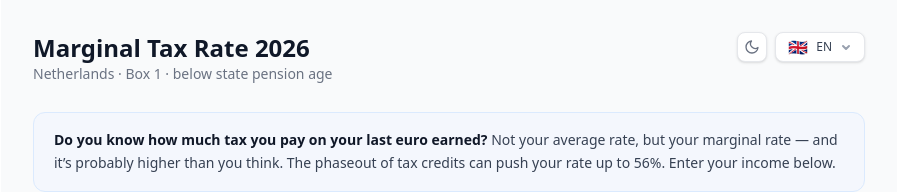
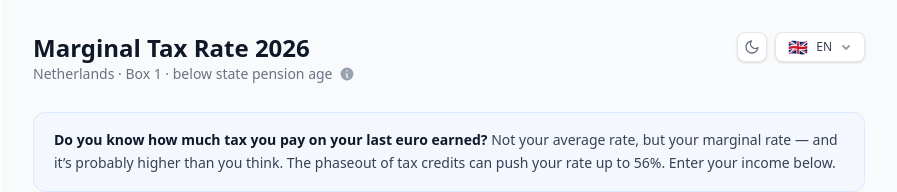
Before and after one commit to GeertO97/marginale-belastingdruk, a React (Vite) app: page / in a window 1280 px wide. Shown: the top 192 px of the page, without its empty margins (191-1088 px from the left). Built offline with nearby package versions, Linux system fonts and the light colour scheme.

Commit message:
Add info tooltip explaining AOW age subtitle
Hovering the info icon explains why the calculator targets below
state pension age, and notes that AOW-age support is planned.

Co-Authored-By: Claude Opus 4.6 <noreply@anthropic.com>

```diff
--- a/src/App.jsx
+++ b/src/App.jsx
@@ -237,7 +237,17 @@ export default function App() {
       <div className="flex items-start justify-between mb-1">
         <div>
           <h1 className="text-2xl font-bold text-gray-900 dark:text-gray-100">{t.title}</h1>
-          <p className="text-gray-500 dark:text-gray-400 text-sm mb-6">{t.subtitle}</p>
+          <p className="text-gray-500 dark:text-gray-400 text-sm mb-6 flex items-center gap-1.5">
+            {t.subtitle}
+            <span className="relative group">
+              <svg xmlns="http://www.w3.org/2000/svg" viewBox="0 0 20 20" fill="currentColor" className="w-4 h-4 text-gray-400 dark:text-gray-500 cursor-help">
+                <path fillRule="evenodd" d="M18 10a8 8 0 11-16 0 8 8 0 0116 0zm-7-4a1 1 0 11-2 0 1 1 0 012 0zM9 9a.75.75 0 000 1.5h.253a.25.25 0 01.244.304l-.459 2.066A1.75 1.75 0 0010.747 15H11a.75.75 0 000-1.5h-.253a.25.25 0 01-.244-.304l.459-2.066A1.75 1.75 0 009.253 9H9z" clipRule="evenodd" />
+              </svg>
+              <span className="absolute left-1/2 -translate-x-1/2 top-6 w-64 px-3 py-2 rounded-lg bg-gray-800 dark:bg-gray-700 text-white text-xs leading-relaxed opacity-0 invisible group-hover:opacity-100 group-hover:visible transition-all z-50 shadow-lg pointer-events-none">
+                {t.subtitleTooltip}
+              </span>
+            </span>
+          </p>
         </div>
         <div className="flex items-center gap-2">
           <ThemeToggle />
--- a/src/i18n/translations.js
+++ b/src/i18n/translations.js
@@ -8,7 +8,8 @@ export const translations = {
 
     // Header
     title: "Marginale belastingdruk 2026",
-    subtitle: "Nederland \u00b7 Box 1 \u00b7 onder AOW-leeftijd",
+    subtitle: "Nederland · Box 1 · onder AOW-leeftijd",
+    subtitleTooltip: "Boven de AOW-leeftijd gelden lagere tarieven omdat je geen AOW-premie meer betaalt. Ondersteuning hiervoor wordt in de toekomst toegevoegd.",
 
     // Intro
     introStrong: "Weet jij hoeveel belasting je betaalt over je laatstverdiende euro?",
@@ -176,7 +177,8 @@ export const translations = {
 
     // Header
     title: "Marginal Tax Rate 2026",
-    subtitle: "Netherlands \u00b7 Box 1 \u00b7 below state pension age",
+    subtitle: "Netherlands · Box 1 · below state pension age",
+    subtitleTooltip: "Above state pension age, lower rates apply as you no longer pay state pension contributions. Support for this will be added in a future update.",
 
     // Intro
     introStrong: "Do you know how much tax you pay on your last euro earned?",
```
